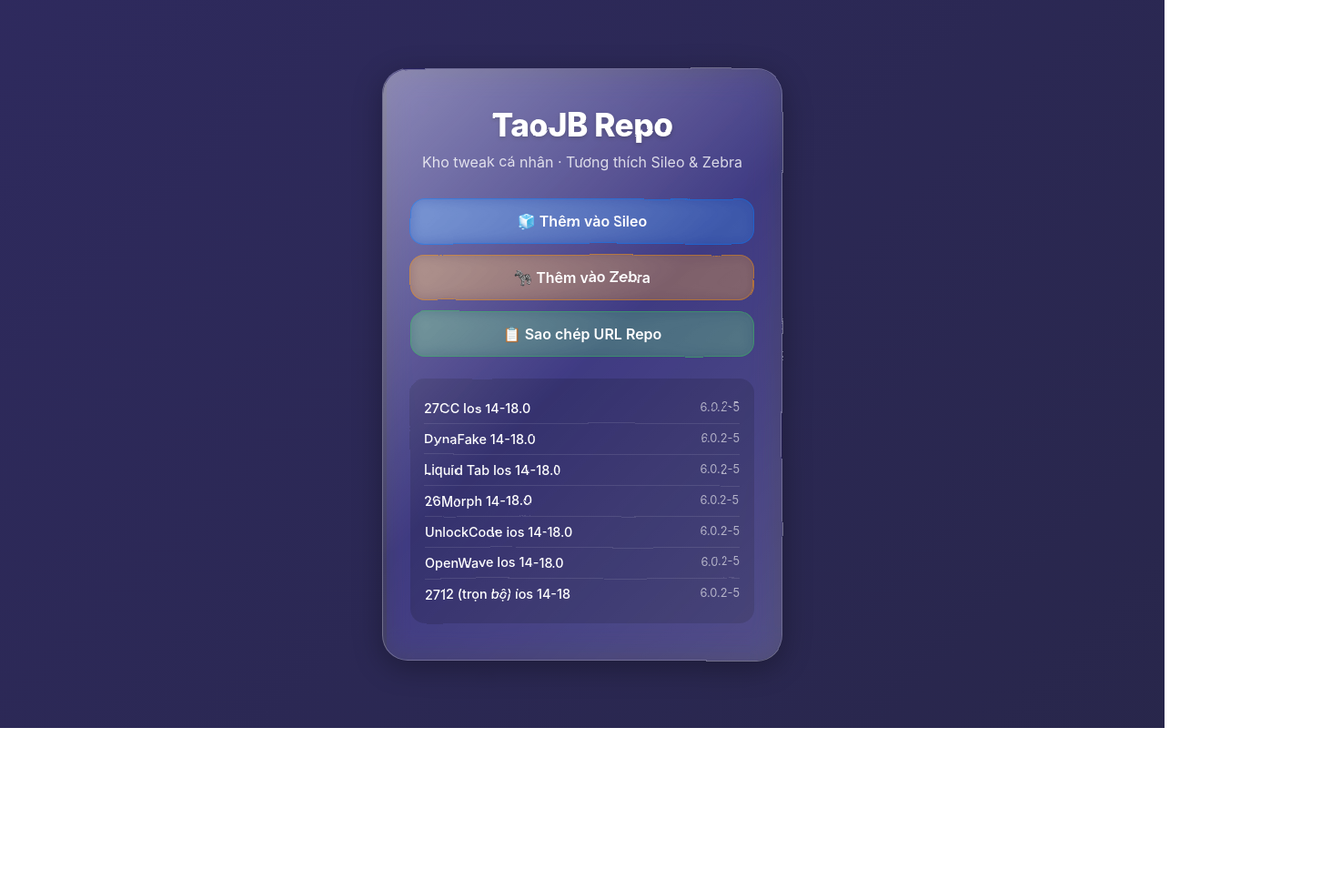
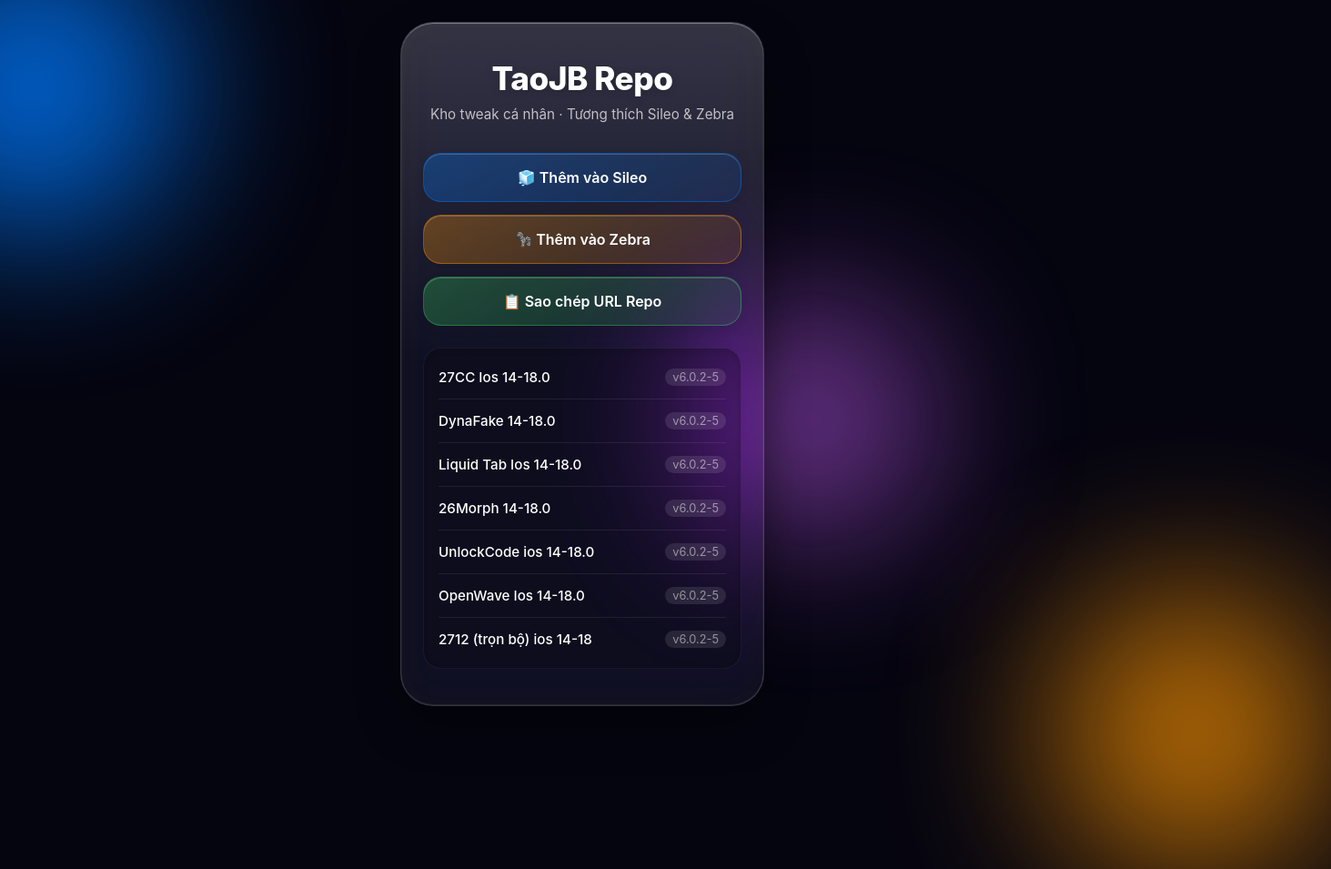
Before and after one commit to duchaivcyv-design/duchaivcyv-design.github.io, a plain HTML site: page index.html in a window 1280 px wide. Shown: the whole page at 91% size, 1463 px wide, since content can reach past the window. Before the commit the page ends 800 px from the top, so only its background shows below. Drawn offline with Linux system fonts and the light colour scheme.

Commit message:
Update index.html

```diff
--- a/index.html
+++ b/index.html
@@ -2,14 +2,14 @@
 <html lang="vi">
 <head>
     <meta charset="UTF-8">
-    <meta name="viewport" content="width=device-width, initial-scale=1.0">
+    <meta name="viewport" content="width=device-width, initial-scale=1.0, maximum-scale=1.0, user-scalable=no">
     <title>TaoJB Repo</title>
     <style>
         :root {
-            --glass-bg: rgba(255, 255, 255, 0.1);
-            --glass-border: rgba(255, 255, 255, 0.25);
-            --glass-shadow: 0 8px 32px 0 rgba(0, 0, 0, 0.3);
+            --bg-color: #050510;
             --text-color: #ffffff;
+            --glass-bg: rgba(255, 255, 255, 0.05);
+            --glass-border: rgba(255, 255, 255, 0.15);
         }
 
         * {
@@ -17,56 +17,93 @@
             margin: 0;
             padding: 0;
             font-family: -apple-system, BlinkMacSystemFont, "Segoe UI", Roboto, Helvetica, Arial, sans-serif;
+            -webkit-tap-highlight-color: transparent;
         }
 
+        /* Nền tối với các quả cầu phát sáng chuyển động */
         body {
             min-height: 100vh;
             display: flex;
             justify-content: center;
             align-items: center;
-            background: linear-gradient(135deg, #0f0c29, #302b63, #24243e);
-            background-size: 400% 400%;
-            animation: gradientBG 15s ease infinite;
+            background-color: var(--bg-color);
             color: var(--text-color);
             padding: 20px;
             overflow-x: hidden;
+            position: relative;
         }
 
-        @keyframes gradientBG {
-            0% { background-position: 0% 50%; }
-            50% { background-position: 100% 50%; }
-            100% { background-position: 0% 50%; }
+        /* Các quả cầu phát sáng (Blobs) tạo màu cho kính */
+        .blob {
+            position: absolute;
+            border-radius: 50%;
+            filter: blur(80px);
+            z-index: -1;
+            opacity: 0.8;
+            animation: float 10s infinite ease-in-out alternate;
         }
 
-        /* Hiệu ứng Liquid Glass Container */
+        .blob-1 {
+            width: 300px;
+            height: 300px;
+            background: #007aff; /* Xanh Sileo */
+            top: -10%;
+            left: -10%;
+            animation-delay: 0s;
+        }
+
+        .blob-2 {
+            width: 250px;
+            height: 250px;
+            background: #ff9500; /* Cam Zebra */
+            bottom: -10%;
+            right: -10%;
+            animation-delay: -5s;
+        }
+
+        .blob-3 {
+            width: 200px;
+            height: 200px;
+            background: #af52de; /* Tím */
+            top: 40%;
+            left: 60%;
+            animation-delay: -2s;
+        }
+
+        @keyframes float {
+            0% { transform: translate(0, 0) scale(1); }
+            100% { transform: translate(30px, 50px) scale(1.2); }
+        }
+
+        /* Khung kính chính */
         .liquid-glass {
             background: var(--glass-bg);
-            backdrop-filter: blur(16px) saturate(180%);
-            -webkit-backdrop-filter: blur(16px) saturate(180%);
+            backdrop-filter: blur(24px) saturate(200%);
+            -webkit-backdrop-filter: blur(24px) saturate(200%);
             border: 1px solid var(--glass-border);
-            border-radius: 28px;
-            box-shadow: var(--glass-shadow);
-            padding: 40px 30px;
+            border-radius: 36px;
+            padding: 40px 24px;
             width: 100%;
-            max-width: 440px;
-            text-align: center;
+            max-width: 400px;
             position: relative;
+            /* Đổ bóng và viền sáng kép tạo cảm giác kính dày */
+            box-shadow:
+                0 24px 48px rgba(0, 0, 0, 0.4),
+                inset 0 1px 1px rgba(255, 255, 255, 0.4),
+                inset 0 -1px 1px rgba(255, 255, 255, 0.1);
+            z-index: 1;
             overflow: hidden;
-            /* SVG Filter cho hiệu ứng khúc xạ (nếu trình duyệt hỗ trợ) */
-            filter: url(#liquid-glass-filter);
         }
 
-        /* Lớp phủ bên trong để tạo cảm giác kính dày */
+        /* Lớp ánh sáng loang trên mặt kính */
         .liquid-glass::before {
             content: '';
             position: absolute;
-            top: 0;
-            left: 0;
-            right: 0;
-            bottom: 0;
-            background: linear-gradient(135deg, rgba(255,255,255,0.4) 0%, rgba(255,255,255,0) 50%, rgba(255,255,255,0.1) 100%);
+            top: 0; left: 0; right: 0; height: 50%;
+            background: linear-gradient(180deg, rgba(255,255,255,0.15) 0%, rgba(255,255,255,0) 100%);
             pointer-events: none;
-            border-radius: 28px;
+            z-index: -1;
+            border-radius: 36px 36px 0 0;
         }
 
         h1 {
@@ -74,137 +111,164 @@
             font-weight: 800;
             margin-bottom: 8px;
             letter-spacing: -0.5px;
-            text-shadow: 0 2px 4px rgba(0,0,0,0.3);
+            text-shadow: 0 2px 10px rgba(0,0,0,0.2);
+            text-align: center;
         }
 
         .subtitle {
-            font-size: 1rem;
-            opacity: 0.8;
-            margin-bottom: 28px;
-            line-height: 1.5;
+            font-size: 0.95rem;
+            color: rgba(255, 255, 255, 0.7);
+            margin-bottom: 32px;
+            text-align: center;
+            line-height: 1.4;
         }
 
         .btn-group {
             display: flex;
             flex-direction: column;
-            gap: 12px;
+            gap: 14px;
             margin-bottom: 24px;
         }
 
+        /* Nút bấm phong cách kính */
         .btn {
             display: flex;
             align-items: center;
             justify-content: center;
             gap: 10px;
-            padding: 14px 20px;
-            border-radius: 16px;
+            padding: 16px;
+            border-radius: 20px;
             text-decoration: none;
             font-weight: 600;
             font-size: 1rem;
             color: #fff;
-            background: rgba(255, 255, 255, 0.15);
-            border: 1px solid rgba(255, 255, 255, 0.2);
-            backdrop-filter: blur(8px);
-            -webkit-backdrop-filter: blur(8px);
-            transition: all 0.2s ease;
+            background: rgba(255, 255, 255, 0.08);
+            border: 1px solid rgba(255, 255, 255, 0.15);
+            box-shadow: inset 0 1px 0 rgba(255,255,255,0.2), 0 4px 12px rgba(0,0,0,0.1);
+            transition: all 0.3s cubic-bezier(0.25, 0.8, 0.25, 1);
+            position: relative;
+            overflow: hidden;
+            cursor: pointer;
+            -webkit-appearance: none;
         }
 
-        .btn:hover, .btn:active {
-            background: rgba(255, 255, 255, 0.25);
-            transform: scale(1.02);
-            border-color: rgba(255, 255, 255, 0.4);
+        /* Hiệu ứng ánh sáng lướt qua nút khi chạm */
+        .btn::after {
+            content: '';
+            position: absolute;
+            top: 0; left: -100%; width: 50%; height: 100%;
+            background: linear-gradient(90deg, transparent, rgba(255,255,255,0.2), transparent);
+            transform: skewX(-20deg);
+            transition: 0.5s;
         }
 
-        .btn-sileo { background: rgba(0, 122, 255, 0.25); border-color: rgba(0, 122, 255, 0.4); }
-        .btn-sileo:hover { background: rgba(0, 122, 255, 0.4); }
+        .btn:active::after {
+            left: 150%;
+        }
 
-        .btn-zebra { background: rgba(255, 149, 0, 0.25); border-color: rgba(255, 149, 0, 0.4); }
-        .btn-zebra:hover { background: rgba(255, 149, 0, 0.4); }
+        .btn:active {
+            transform: scale(0.96);
+            background: rgba(255, 255, 255, 0.15);
+        }
 
-        .btn-copy { background: rgba(52, 199, 89, 0.25); border-color: rgba(52, 199, 89, 0.4); }
-        .btn-copy:hover { background: rgba(52, 199, 89, 0.4); }
+        /* Màu sắc riêng cho từng nút */
+        .btn-sileo {
+            background: linear-gradient(135deg, rgba(0, 122, 255, 0.3) 0%, rgba(0, 122, 255, 0.1) 100%);
+            border-color: rgba(0, 122, 255, 0.4);
+        }
+        .btn-zebra {
+            background: linear-gradient(135deg, rgba(255, 149, 0, 0.3) 0%, rgba(255, 149, 0, 0.1) 100%);
+            border-color: rgba(255, 149, 0, 0.4);
+        }
+        .btn-copy {
+            background: linear-gradient(135deg, rgba(52, 199, 89, 0.3) 0%, rgba(52, 199, 89, 0.1) 100%);
+            border-color: rgba(52, 199, 89, 0.4);
+        }
 
+        /* Danh sách gói */
         .package-list {
-            text-align: left;
-            background: rgba(0, 0, 0, 0.15);
-            border-radius: 16px;
-            padding: 16px;
-            margin-top: 10px;
-            font-size: 0.9rem;
+            background: rgba(0, 0, 0, 0.2);
+            border-radius: 20px;
+            padding: 8px 16px;
+            border: 1px solid rgba(255, 255, 255, 0.05);
+            box-shadow: inset 0 2px 10px rgba(0,0,0,0.2);
         }
 
         .package-item {
             display: flex;
             justify-content: space-between;
-            padding: 8px 0;
-            border-bottom: 1px solid rgba(255,255,255,0.1);
+            align-items: center;
+            padding: 14px 0;
+            border-bottom: 1px solid rgba(255,255,255,0.08);
         }
-        .package-item:last-child { border-bottom: none; }
-        .package-name { font-weight: 500; }
-        .package-version { opacity: 0.6; font-size: 0.8rem; }
+        .package-item:last-child {
+            border-bottom: none;
+        }
 
-        /* SVG Filter Definition (chỉ hoạt động trên một số trình duyệt) */
-        .svg-filters { display: none; }
+        .package-name {
+            font-weight: 500;
+            font-size: 0.95rem;
+        }
+        .package-version {
+            color: rgba(255, 255, 255, 0.5);
+            font-size: 0.8rem;
+            background: rgba(255, 255, 255, 0.1);
+            padding: 2px 8px;
+            border-radius: 10px;
+        }
     </style>
 </head>
 <body>
 
-    <!-- SVG Filter cho hiệu ứng Liquid Glass -->
-    <svg class="svg-filters">
-        <filter id="liquid-glass-filter">
-            <feTurbulence type="fractalNoise" baseFrequency="0.01" numOctaves="2" result="noise" />
-            <feDisplacementMap in="SourceGraphic" in2="noise" scale="3" xChannelSelector="R" yChannelSelector="G" />
-        </filter>
-    </svg>
+    <!-- Các quả cầu màu phía sau kính -->
+    <div class="blob blob-1"></div>
+    <div class="blob blob-2"></div>
+    <div class="blob blob-3"></div>
 
     <div class="liquid-glass">
         <h1>TaoJB Repo</h1>
         <p class="subtitle">Kho tweak cá nhân · Tương thích Sileo & Zebra</p>
 
         <div class="btn-group">
-            <!-- Nút thêm vào Sileo -->
             <a href="sileo://source/https://duchaivcyv-design.github.io/" class="btn btn-sileo">
                 🧊 Thêm vào Sileo
             </a>
-            <!-- Nút thêm vào Zebra -->
             <a href="zbra://sources/add/https://duchaivcyv-design.github.io/" class="btn btn-zebra">
                 🦓 Thêm vào Zebra
             </a>
-            <!-- Nút copy link repo -->
             <button onclick="copyRepoLink()" class="btn btn-copy" id="copyBtn">
                 📋 Sao chép URL Repo
             </button>
         </div>
 
-        <!-- Danh sách gói (có thể sửa tay cho đúng với repo của bạn) -->
         <div class="package-list">
             <div class="package-item">
                 <span class="package-name">27CC Ios 14-18.0</span>
-                <span class="package-version">6.0.2-5</span>
+                <span class="package-version">v6.0.2-5</span>
             </div>
             <div class="package-item">
                 <span class="package-name">DynaFake 14-18.0</span>
-                <span class="package-version">6.0.2-5</span>
+                <span class="package-version">v6.0.2-5</span>
             </div>
             <div class="package-item">
                 <span class="package-name">Liquid Tab Ios 14-18.0</span>
-                <span class="package-version">6.0.2-5</span>
+                <span class="package-version">v6.0.2-5</span>
             </div>
             <div class="package-item">
                 <span class="package-name">26Morph 14-18.0</span>
-                <span class="package-version">6.0.2-5</span>
+                <span class="package-version">v6.0.2-5</span>
             </div>
             <div class="package-item">
                 <span class="package-name">UnlockCode ios 14-18.0</span>
-                <span class="package-version">6.0.2-5</span>
+                <span class="package-version">v6.0.2-5</span>
             </div>
             <div class="package-item">
                 <span class="package-name">OpenWave Ios 14-18.0</span>
-                <span class="package-version">6.0.2-5</span>
+                <span class="package-version">v6.0.2-5</span>
             </div>
             <div class="package-item">
                 <span class="package-name">2712 (trọn bộ) ios 14-18</span>
-                <span class="package-version">6.0.2-5</span>
+                <span class="package-version">v6.0.2-5</span>
             </div>
         </div>
     </div>
@@ -216,11 +280,12 @@
                 const btn = document.getElementById('copyBtn');
                 const originalText = btn.innerHTML;
                 btn.innerHTML = '✅ Đã sao chép!';
+                btn.style.background = 'rgba(52, 199, 89, 0.6)';
                 setTimeout(() => {
                     btn.innerHTML = originalText;
+                    btn.style.background = '';
                 }, 2000);
             }).catch(err => {
-                // Fallback cho trình duyệt cũ
                 alert("URL Repo: " + url);
             });
         }
```
